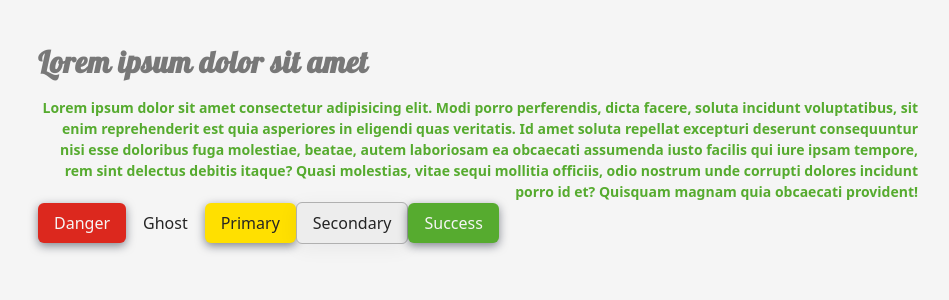
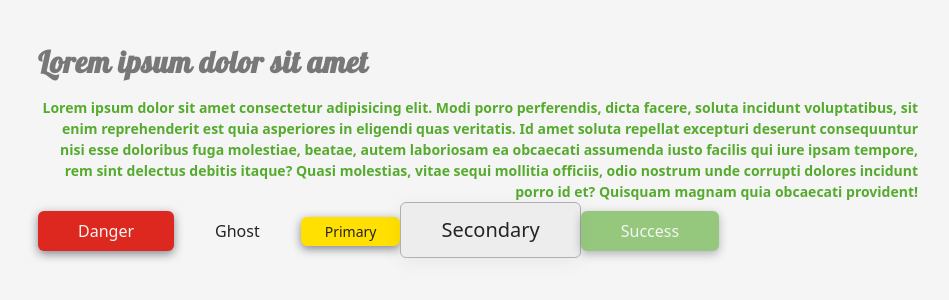
Before and after one commit to bohdan-strilets/garage-web, a React (Vite) app: page / in a window 1280 px wide. Shown: the top 300 px of the page, without its empty margins (162-1111 px from the left). Built offline with nearby package versions, Linux system fonts and the light colour scheme.

Commit message:
refactor(button): corrected styles

```diff
--- a/src/app/App.tsx
+++ b/src/app/App.tsx
@@ -25,9 +25,15 @@ const App = () => {
       </Text>
       <Button variant="danger">Danger</Button>
       <Button variant="ghost">Ghost</Button>
-      <Button variant="primary">Primary</Button>
-      <Button variant="secondary">Secondary</Button>
-      <Button variant="success">Success</Button>
+      <Button variant="primary" size="sm">
+        Primary
+      </Button>
+      <Button variant="secondary" size="lg">
+        Secondary
+      </Button>
+      <Button variant="success" size="md" disabled>
+        Success
+      </Button>
     </div>
   );
 };
--- a/src/shared/ui/controls/Button/Button.styles.ts
+++ b/src/shared/ui/controls/Button/Button.styles.ts
@@ -6,10 +6,10 @@ export const StyledButton = styled.button<ButtonStyleProps>(
   ({ theme, $variant, $size, $fullWidth, $disabled, $loading }) => {
     const isDisabled = $disabled || $loading;
 
-    let padding = `${theme.space[2]} ${theme.space[4]}`;
+    let padding = `${theme.space[2]} ${theme.space[7]}`;
 
-    if ($size === 'sm') padding = `${theme.space[1]} ${theme.space[3]}`;
-    if ($size === 'lg') padding = `${theme.space[3]} ${theme.space[5]}`;
+    if ($size === 'sm') padding = `${theme.space[1]} ${theme.space[5]}`;
+    if ($size === 'lg') padding = `${theme.space[3]} ${theme.space[7]}`;
 
     let fontSize = theme.typography.fontSizes.md;
 
--- a/src/shared/ui/controls/Button/Button.tsx
+++ b/src/shared/ui/controls/Button/Button.tsx
@@ -22,7 +22,7 @@ export const Button = ({
       $size={size}
       $fullWidth={fullWidth}
       $loading={loading}
-      disabled={isDisabled}
+      $disabled={isDisabled}
       {...rest}
     >
       {leftIcon && <IconWrapper>{leftIcon}</IconWrapper>}
```
